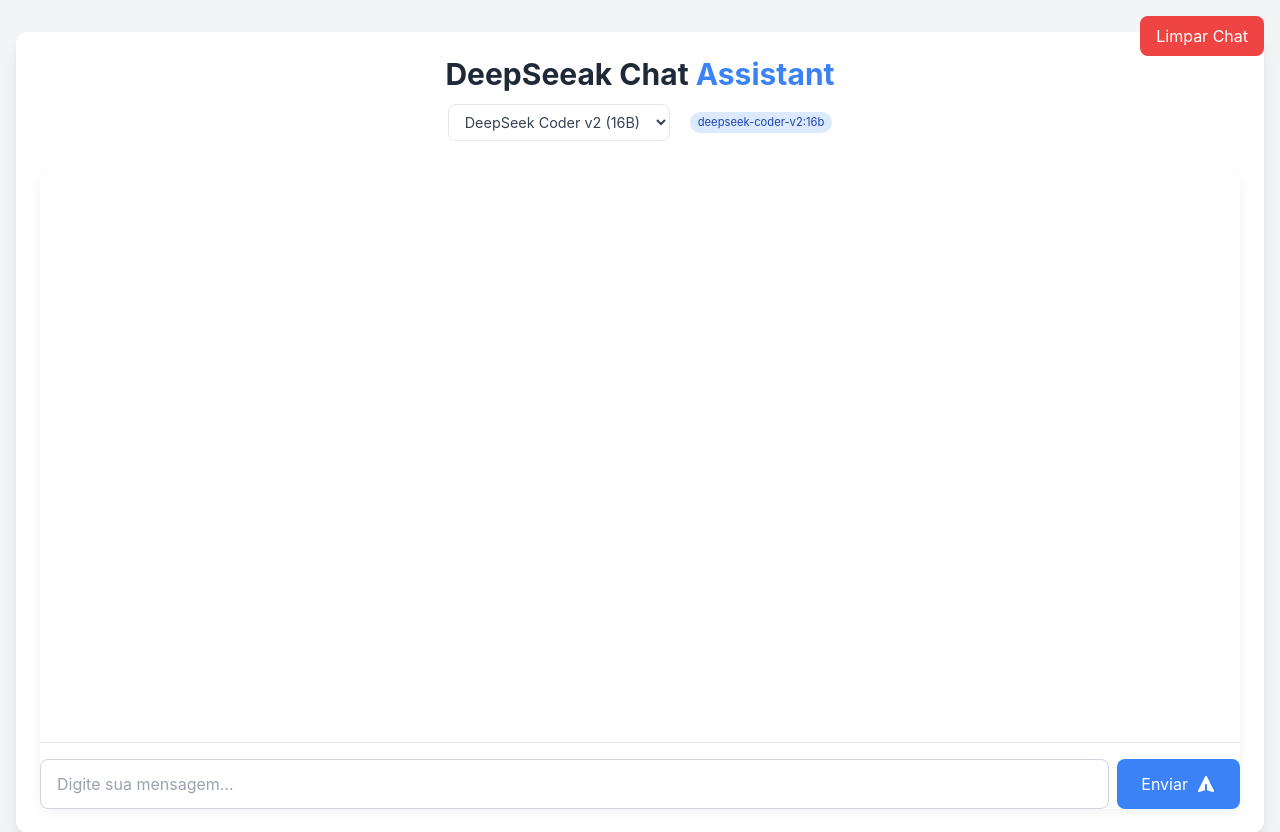
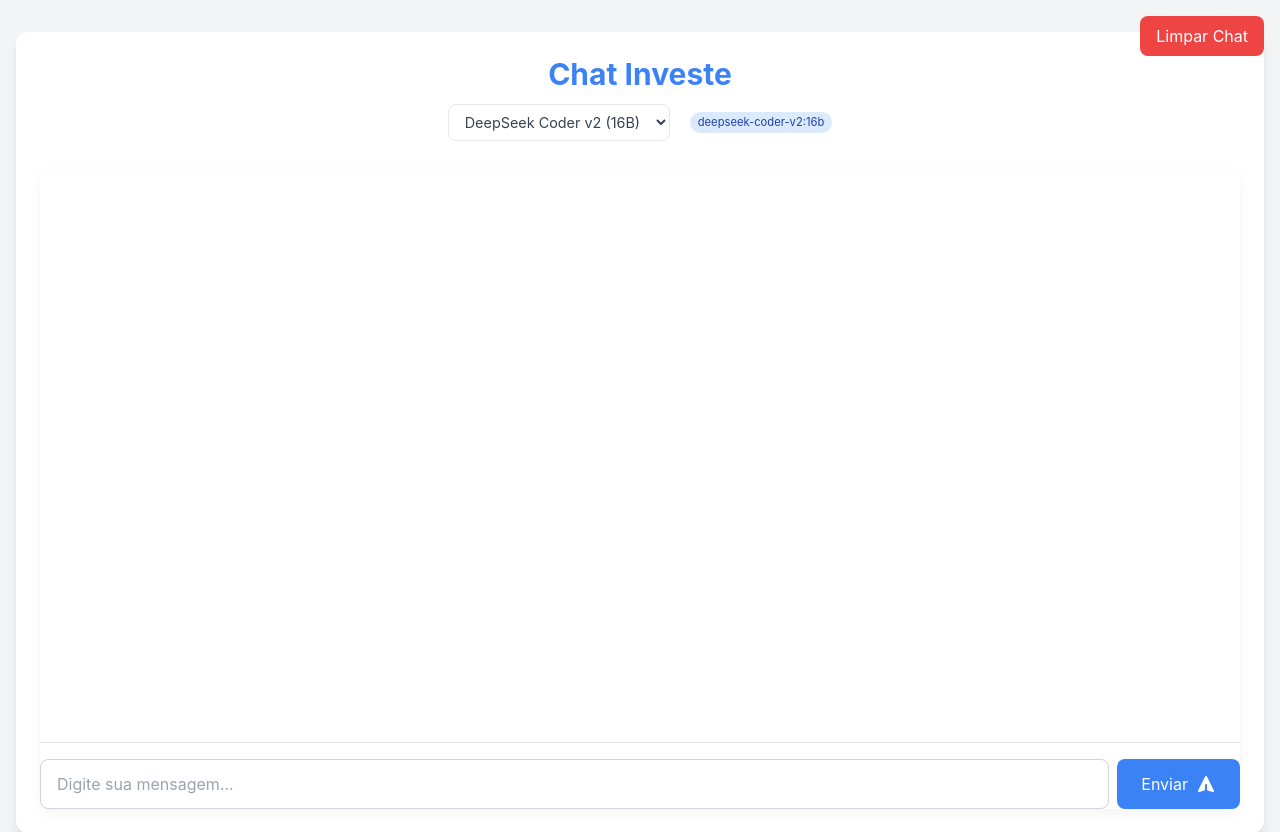
Before and after one commit to BrunoSoussa/DeepSeeak, a Flask app: page / in a window 1280 px wide. Shown: the top 832 px of the page. Run offline with Flask 3, Linux system fonts and the light colour scheme; some libraries are stand-ins or nearby versions.

Commit message:
update name ia

```diff
--- a/templates/chat.html
+++ b/templates/chat.html
@@ -3,7 +3,7 @@
 <head>
     <meta charset="UTF-8">
     <meta name="viewport" content="width=device-width, initial-scale=1.0">
-    <title>DeepSeeak Chat</title>
+    <title> ChatInveste</title>
     <script src="https://cdn.tailwindcss.com"></script>
     <link href="https://cdn.jsdelivr.net/npm/antd@5.14.1/dist/reset.css" rel="stylesheet">
     <script src="https://cdn.jsdelivr.net/npm/antd@5.14.1/dist/antd.min.js"></script>
@@ -193,8 +193,8 @@
         <div class="bg-white rounded-xl shadow-lg p-6">
             <div class="app-header">
                 <h1 class="text-3xl font-bold text-center app-title text-gray-800">
-                    DeepSeeak Chat
-                    <span class="text-blue-500">Assistant</span>
+
+                    <span class="text-blue-500">Chat Investe</span>
                 </h1>
 
                 <div class="model-controls">
```
